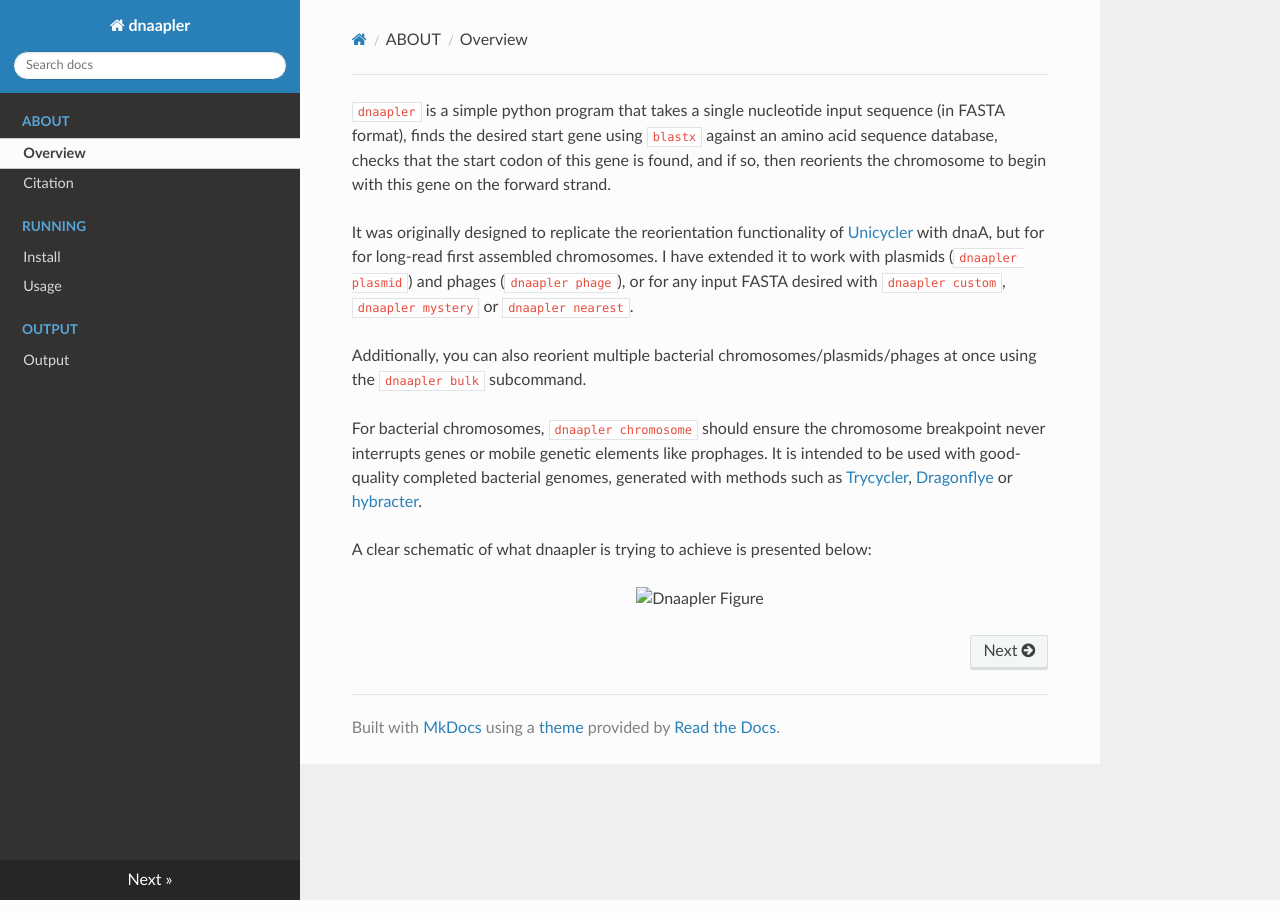
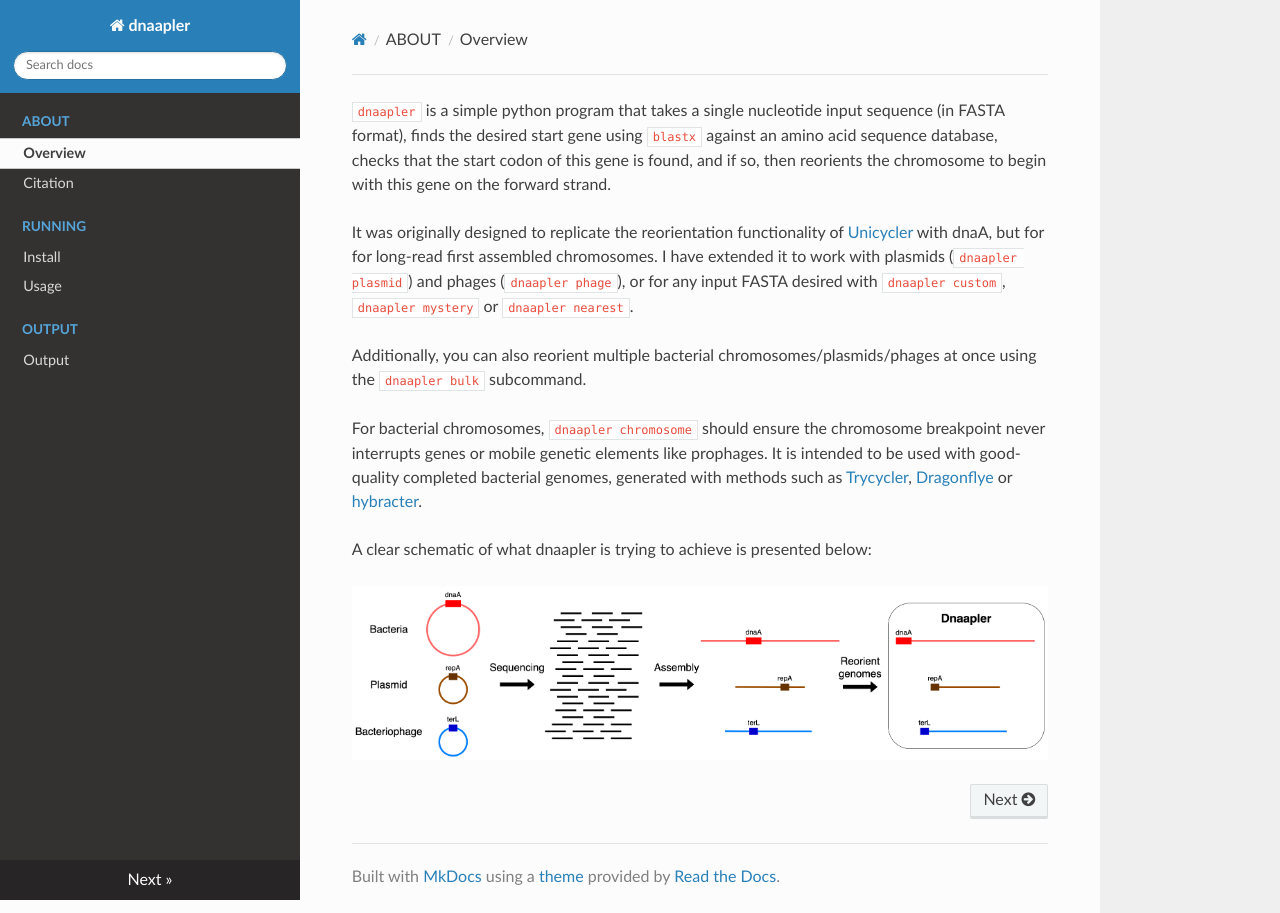
Before and after one commit to gbouras13/dnaapler, an MkDocs documentation site: the page built from docs/index.md, in a window 1280 px wide. Built offline with MkDocs 1.6.1, drawn with Linux system fonts in a browser that asks for light colours; nearby versions of some CDN libraries.

Commit message:
fix figure in docs

```diff
--- a/docs/index.md
+++ b/docs/index.md
@@ -9,5 +9,5 @@ For bacterial chromosomes, `dnaapler chromosome` should ensure the chromosome br
 A clear schematic of what dnaapler is trying to achieve is presented below:
 
 <p align="center">
-  <img src="paper/Dnaapler_figure.png" alt="Dnaapler Figure">
+  <img src="Dnaapler_figure.png" alt="Dnaapler Figure">
 </p>
```
Also changed, not shown: docs/Dnaapler_figure.png (added).
